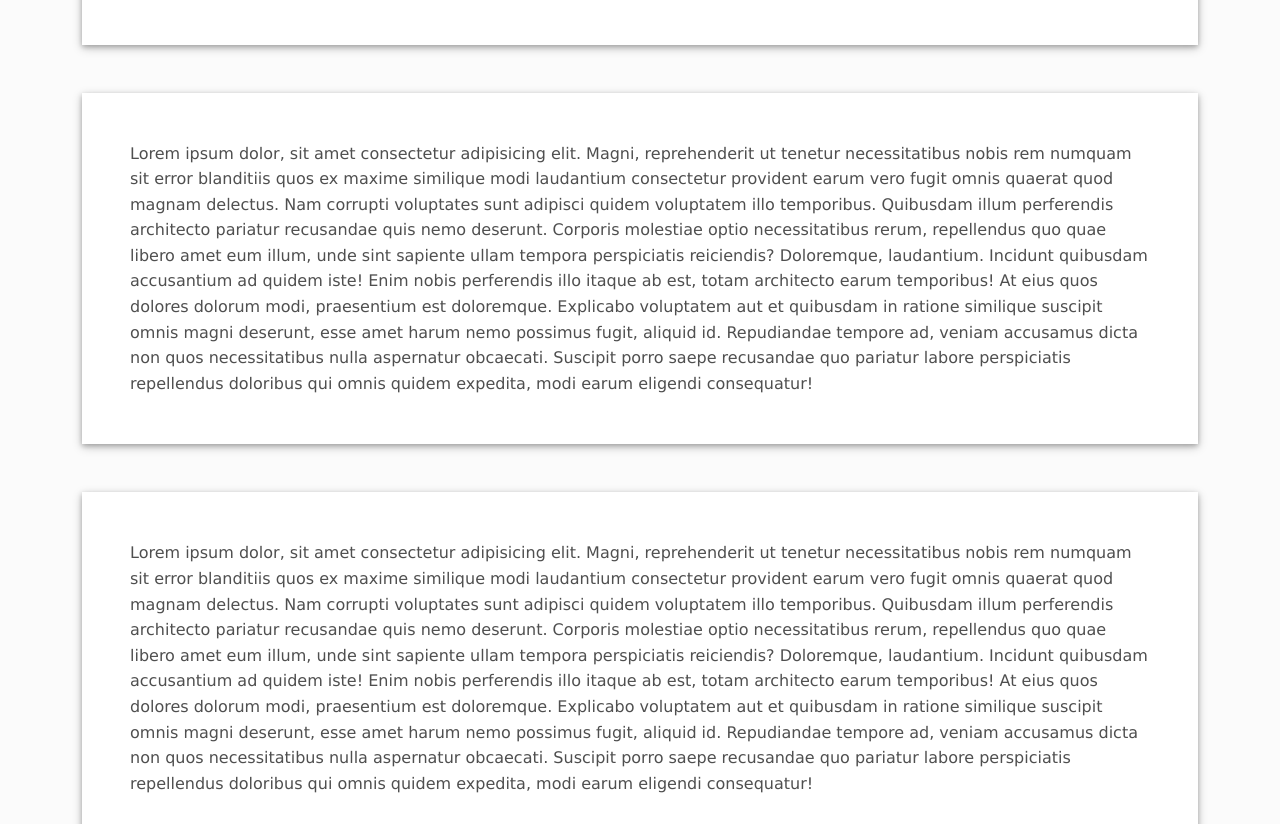
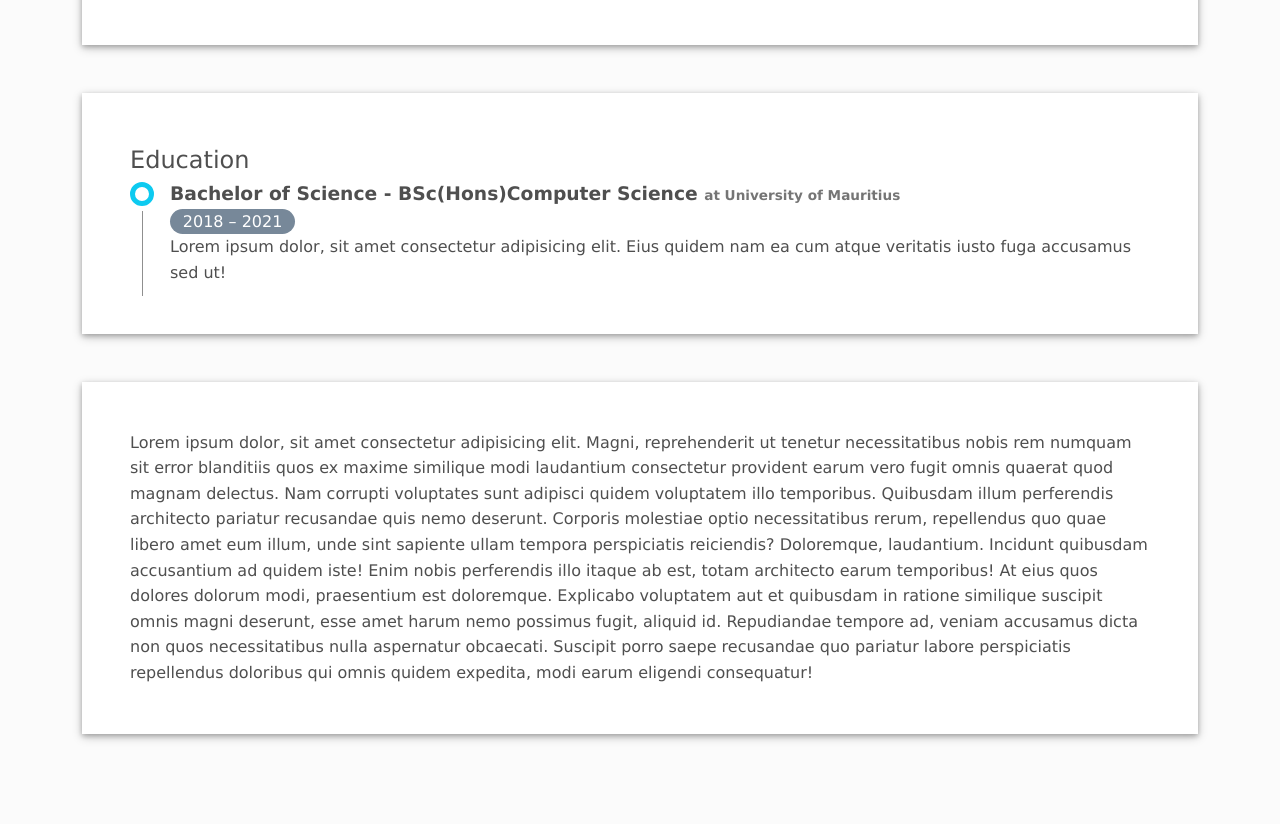
Before and after one commit to DamienGerard/Portfolio_website, a plain HTML site: page index.html in a window 1280 px wide. Shown: the part 2198-3022 px from the top of the page. Drawn offline with Linux system fonts and the light colour scheme.

Commit message:
Education: done

```diff
--- a/index.html
+++ b/index.html
@@ -174,7 +174,20 @@
         </div>
       </div>
     </section>
-    <section id="education">Lorem ipsum dolor, sit amet consectetur adipisicing elit. Magni, reprehenderit ut tenetur necessitatibus nobis rem numquam sit error blanditiis quos ex maxime similique modi laudantium consectetur provident earum vero fugit omnis quaerat quod magnam delectus. Nam corrupti voluptates sunt adipisci quidem voluptatem illo temporibus. Quibusdam illum perferendis architecto pariatur recusandae quis nemo deserunt. Corporis molestiae optio necessitatibus rerum, repellendus quo quae libero amet eum illum, unde sint sapiente ullam tempora perspiciatis reiciendis? Doloremque, laudantium. Incidunt quibusdam accusantium ad quidem iste! Enim nobis perferendis illo itaque ab est, totam architecto earum temporibus! At eius quos dolores dolorum modi, praesentium est doloremque. Explicabo voluptatem aut et quibusdam in ratione similique suscipit omnis magni deserunt, esse amet harum nemo possimus fugit, aliquid id. Repudiandae tempore ad, veniam accusamus dicta non quos necessitatibus nulla aspernatur obcaecati. Suscipit porro saepe recusandae quo pariatur labore perspiciatis repellendus doloribus qui omnis quidem expedita, modi earum eligendi consequatur!</section>
+    <section id="education">
+      <h2>Education</h2>
+      <div class="timeline">
+        <div class="time-graphic">
+          <div class="time-bullet"></div>
+          <div class="vertical-line"></div>
+        </div>
+        <div class="time-card">
+          <h3>Bachelor of Science - BSc(Hons)Computer Science <span class="time-card-where">at University of Mauritius</span></h3>
+          <div class="time-card-date">2018 – 2021</div>
+          <div class="time-card-description">Lorem ipsum dolor, sit amet consectetur adipisicing elit. Eius quidem nam ea cum atque veritatis iusto fuga accusamus sed ut!</div>
+        </div>
+      </div>
+    </section>
     <section id="contact">Lorem ipsum dolor, sit amet consectetur adipisicing elit. Magni, reprehenderit ut tenetur necessitatibus nobis rem numquam sit error blanditiis quos ex maxime similique modi laudantium consectetur provident earum vero fugit omnis quaerat quod magnam delectus. Nam corrupti voluptates sunt adipisci quidem voluptatem illo temporibus. Quibusdam illum perferendis architecto pariatur recusandae quis nemo deserunt. Corporis molestiae optio necessitatibus rerum, repellendus quo quae libero amet eum illum, unde sint sapiente ullam tempora perspiciatis reiciendis? Doloremque, laudantium. Incidunt quibusdam accusantium ad quidem iste! Enim nobis perferendis illo itaque ab est, totam architecto earum temporibus! At eius quos dolores dolorum modi, praesentium est doloremque. Explicabo voluptatem aut et quibusdam in ratione similique suscipit omnis magni deserunt, esse amet harum nemo possimus fugit, aliquid id. Repudiandae tempore ad, veniam accusamus dicta non quos necessitatibus nulla aspernatur obcaecati. Suscipit porro saepe recusandae quo pariatur labore perspiciatis repellendus doloribus qui omnis quidem expedita, modi earum eligendi consequatur!</section>
   </main>
   <footer class="container footer">
```
